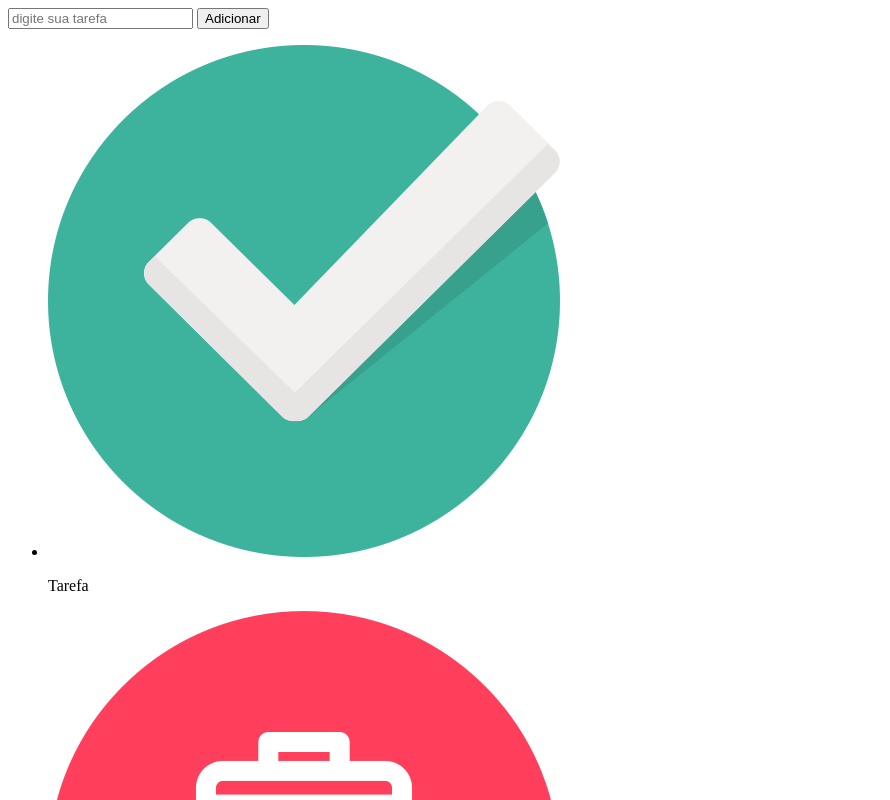
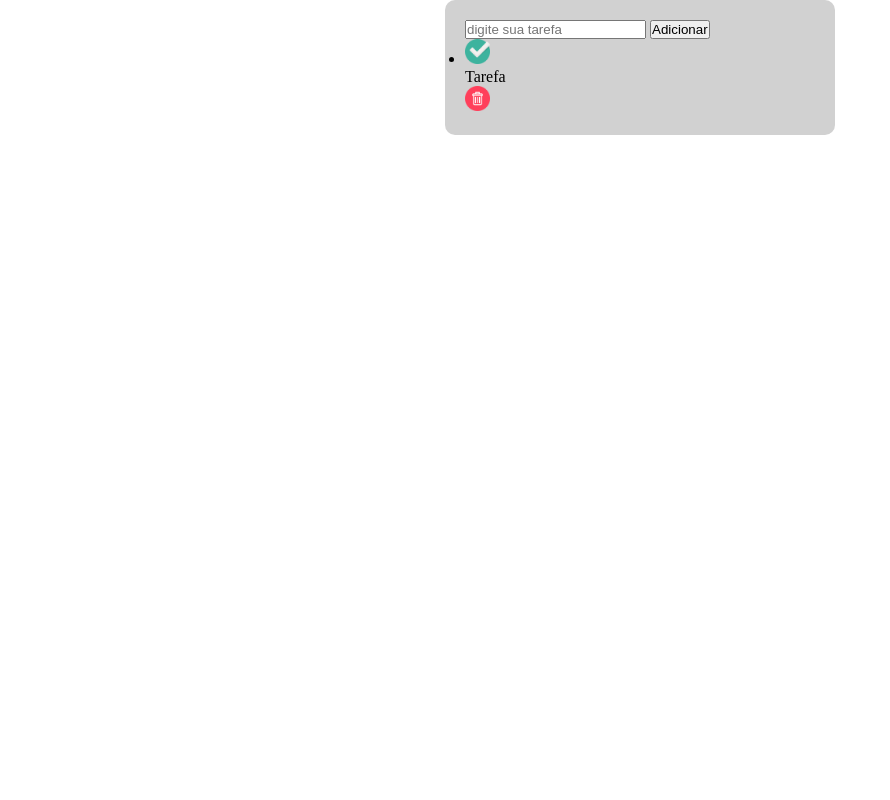
Before and after one commit to LorranFranklin/to-do-list-01, a plain HTML site: page index.html in a window 1280 px wide. Shown: the top 800 px of the page, without its empty margins (0-890 px from the left). Drawn offline with Linux system fonts and the light colour scheme.

Commit message:
add arquivo css

```diff
--- a/index.html
+++ b/index.html
@@ -3,6 +3,7 @@
   <head>
     <meta charset="UTF-8" />
     <meta name="viewport" content="width=device-width, initial-scale=1.0" />
+    <link rel="stylesheet" href="./style.css" />
     <title>to do list</title>
   </head>
   <body>
--- /dev/null
+++ b/style.css
@@ -0,0 +1,17 @@
+* {
+  margin: 0;
+  padding: 0;
+  box-sizing: border-box;
+}
+
+.container {
+  background-color: #d1d1d1;
+  width: 390px;
+  border-radius: 10px;
+  padding: 20px;
+  margin: 0 auto;
+}
+
+img {
+  height: 25px;
+}
```
